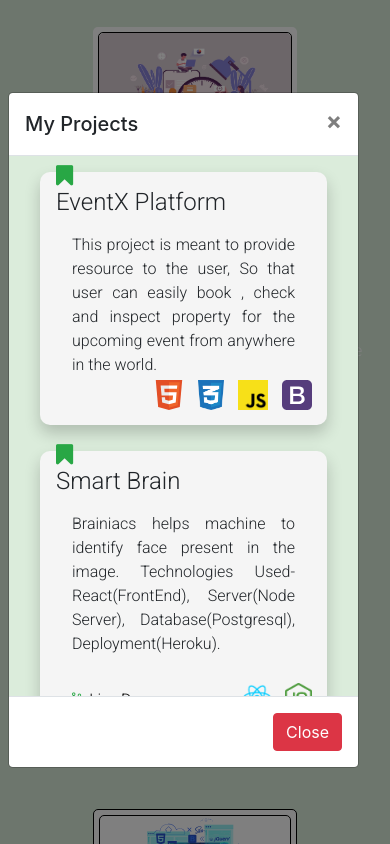
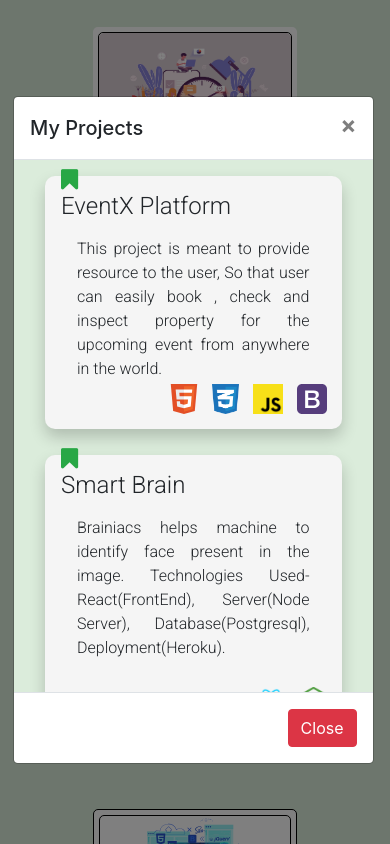
Before and after one commit to Rathore-Aditya/portfolio, a plain HTML site: page index.html in a window 390 px wide. Both pictures are taken after a click on the button "My Projects". Shown: the part 3631-4475 px from the top of the page. Drawn offline with nearby package versions, Linux system fonts and the light colour scheme; files whose address does not match are found by name; a web font is replaced by a local one.

Commit message:
update css

```diff
--- a/style.css
+++ b/style.css
@@ -385,7 +385,7 @@ body{overflow-x: hidden;}
     .project .base {top: 85%;}
     .certificate .base{top: 78%;}
     .project .projectData , .certificate .certiData{font-size: 1.2rem;}
-    .modal .modal-dialog{max-width: 90%;}
+    .modal .modal-dialog{max-width: 95%; padding: 5px;}
 
 }
 /*ipads and tablets*/
```
